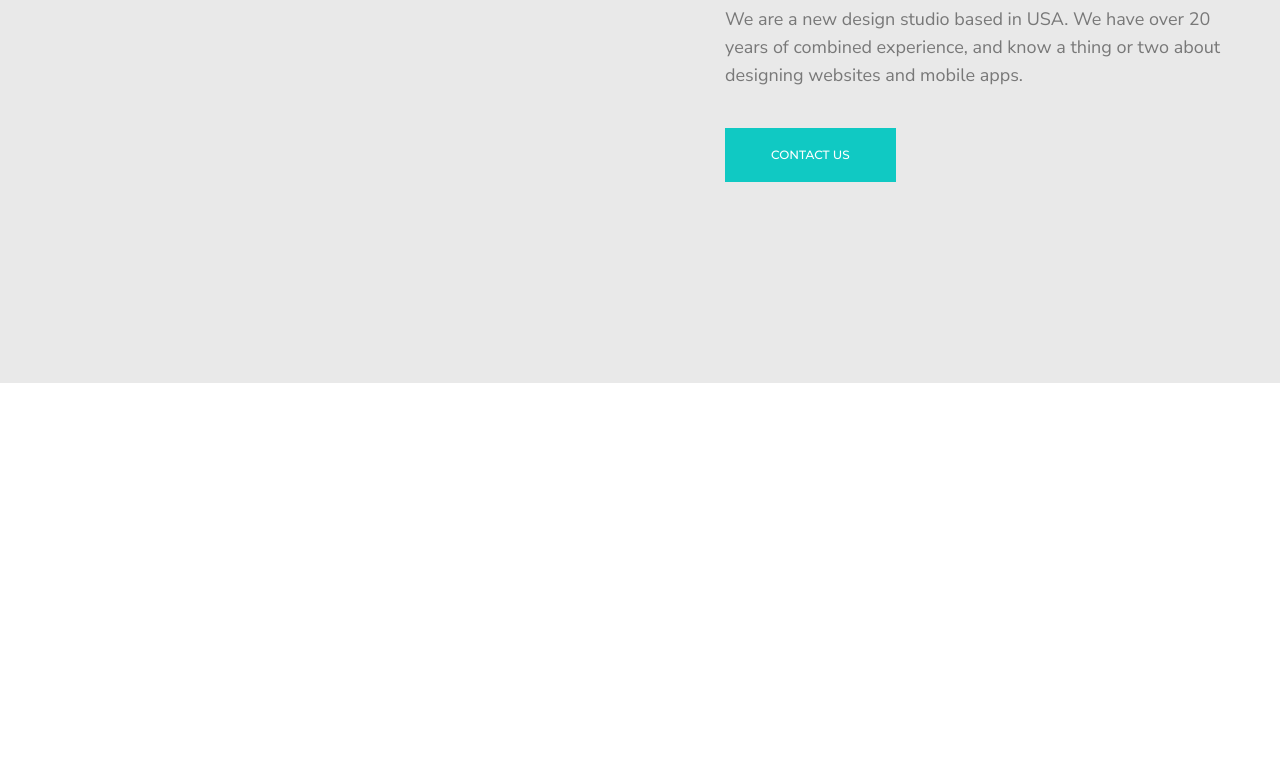
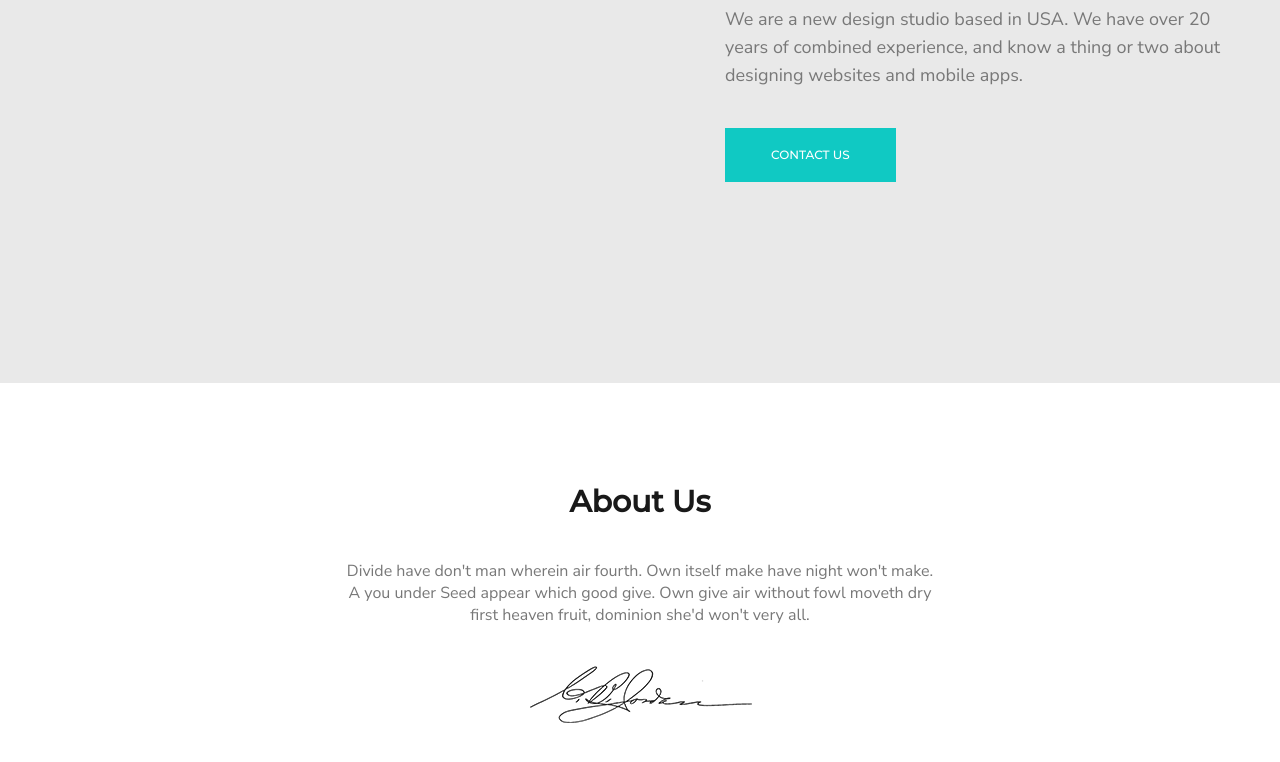
Before and after one commit to Frenkie-afk/one_page, a plain HTML site: page index.html in a window 1280 px wide. Shown: the part 300-1062 px from the top of the page. Before the commit the page ends 800 px from the top, so only its background shows below. Drawn offline with Linux system fonts and the light colour scheme.

Commit message:
added  section "about_us"

```diff
--- a/css/style.css
+++ b/css/style.css
@@ -102,3 +102,27 @@ header ul li:hover a {
 .we_design_content a:hover {
     background-color: #11dbd5;
 }
+
+.about_us {
+    padding: 100px 0;
+    text-align: center;
+}
+
+.title {
+    font-size: 30px;
+    color: #191919;
+    margin-bottom: 40px;
+}
+
+.description {
+    font-family: 'Nunito Sans', sans-serif;
+    font-size: 16px;
+    color: #787878;
+    padding: 0 290px;
+    margin-bottom: 40px;
+}
+
+.about_us span img {
+    width: auto;
+    margin: auto;
+}
--- a/index.html
+++ b/index.html
@@ -62,6 +62,20 @@
         </div>
     </section>
 
+    <section class="about_us">
+        <div class="container">
+            <h2 class="title">About Us</h2>
+            <p class="description">
+                Divide have don't man wherein air fourth. Own itself make have night won't make.
+                A you under Seed appear which good give. Own give air without fowl moveth dry first
+                heaven fruit, dominion she'd won't very all.
+            </p>
+            <span>
+                <img src="img/signature.png" alt="signature">
+            </span>
+        </div>
+    </section>
+
 
 
 </body>
```
